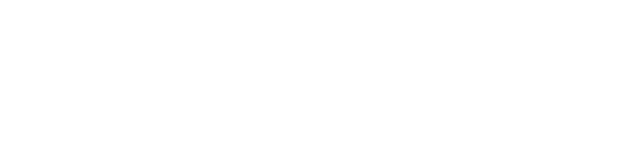
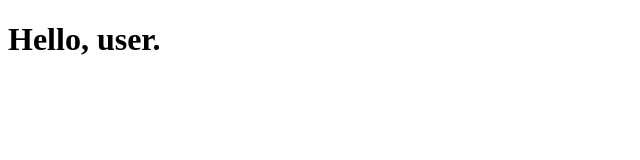
Before and after one commit to cheradamyandex/GloAcademy, a plain HTML site: page index.html in a window 1280 px wide. Shown: the whole page, without its empty margins (0-640 px from the left). Drawn offline with Linux system fonts and the light colour scheme.

Commit message:
Add salute

```diff
--- a/index.html
+++ b/index.html
@@ -8,6 +8,6 @@
     <link rel="stylesheet" href="style.css">
 </head>
 <body>
-
+    <h1>Hello, user.</h1>
 </body>
 </html>
```
